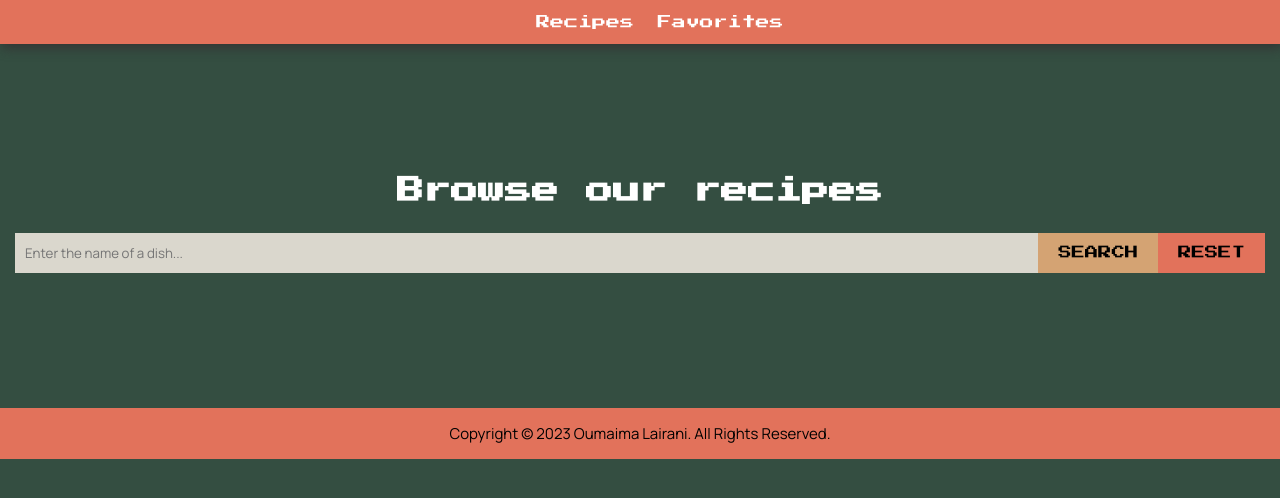
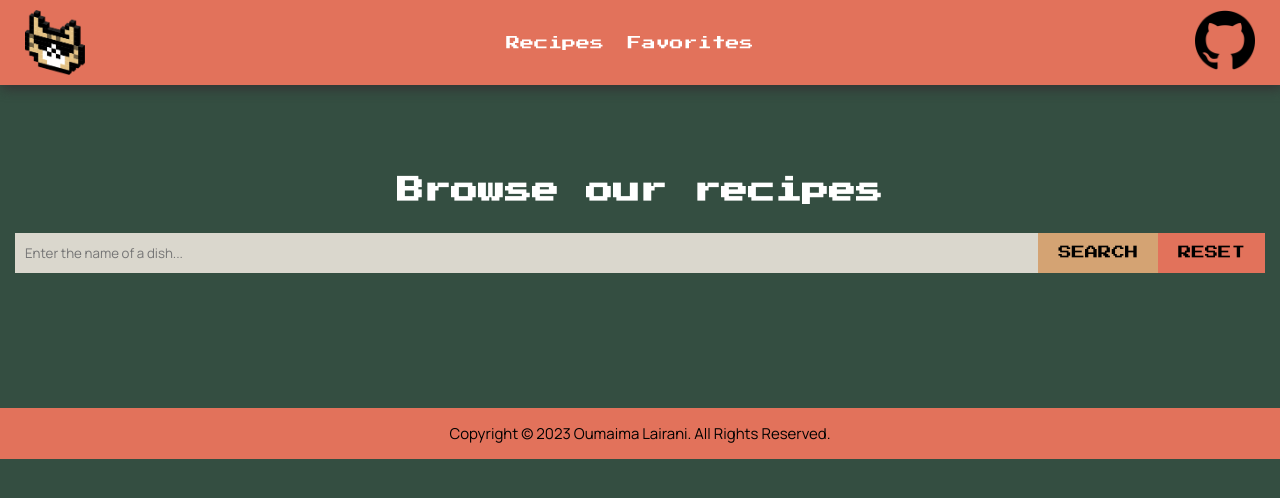
Before and after one commit to Aeneid201/recipe-app, a plain HTML site: page index.html in a window 1280 px wide. Drawn offline with Linux system fonts and the light colour scheme; no server answers.

Commit message:
added logos

```diff
--- a/index.html
+++ b/index.html
@@ -18,14 +18,16 @@
   <body>
     <header>
       <div class="logo">
-        <img src="../favicon.png" alt="" />
+        <img src="favicon.png" alt="" />
 
         <div class="menu">
           <a href="#" class="recipes">Recipes</a>
           <a href="#" class="favorites">Favorites</a>
         </div>
 
-        <a href="#"><img src="../github.png" alt="" /></a>
+        <a href="https://github.com/Aeneid201/recipe-app.git" target="_blank"
+          ><img src="github.png" alt=""
+        /></a>
       </div>
     </header>
     <section class="meals">
```
Also changed, not shown: favicon.png (added), github.png (added).
